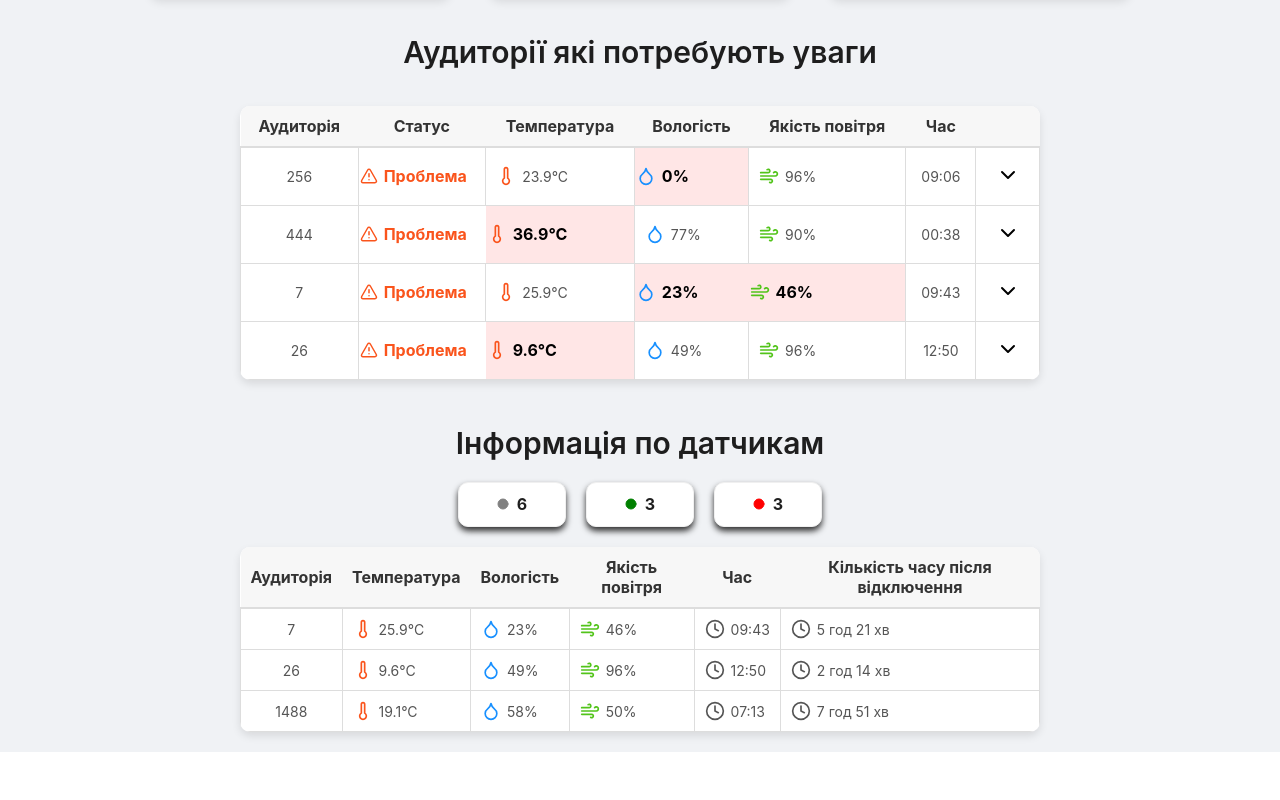
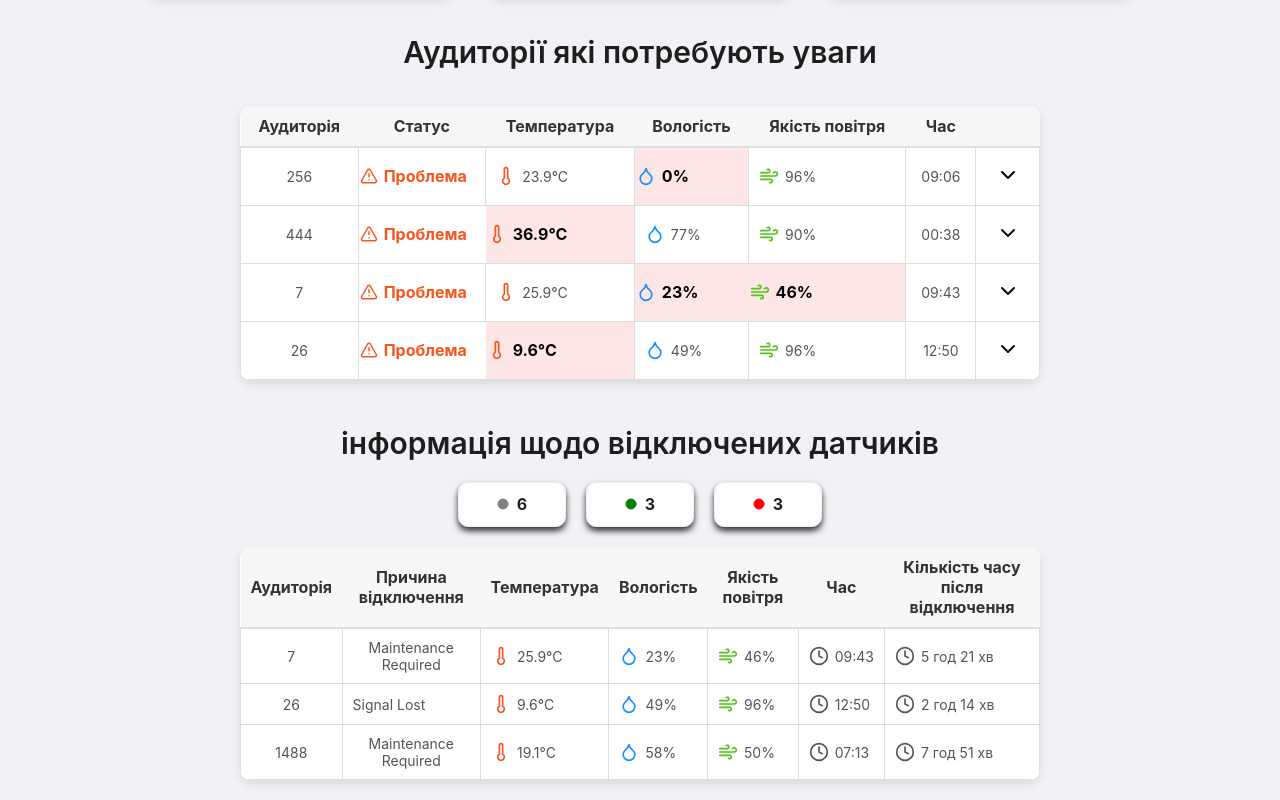
Before and after one commit to MykolaZhigun/degrees_ksu, a React (Create React App) app: page / in a window 1280 px wide. Shown: the part 691-1491 px from the top of the page. Before the commit the page ends 1443 px from the top, so only its background shows below. Built offline with nearby package versions, Linux system fonts and the light colour scheme.

Commit message:
Changed view table with problem sensors

```diff
--- a/src/components/SensorsTable.jsx
+++ b/src/components/SensorsTable.jsx
@@ -12,6 +12,7 @@ const SensorsTable = () => {
                 <thead>
                 <tr>
                     <th className="header">Аудиторія</th>
+                    <th className="header">Причина відключення</th>
                     <th className="header">Температура</th>
                     <th className="header">Вологість</th>
                     <th className="header">Якість повітря</th>
@@ -20,9 +21,14 @@ const SensorsTable = () => {
                 </tr>
                 </thead>
                 <tbody>
-                {nonWorkingSensors.map((sensor, index) => (
-                    <tr key={index} className="row">
+                {nonWorkingSensors.map(sensor => (
+                    <tr key={sensor.id} className="row">
                         <td className="cell">{sensor.name}</td>
+                        <td className="cell">
+                            <div className="icon-text">
+                                <span>{sensor.reason}</span>
+                            </div>
+                        </td>
                         <td className="cell">
                             <div className="icon-text">
                                 <Thermometer size={20} color="#fa541c" />
--- a/src/degrees.jsx
+++ b/src/degrees.jsx
@@ -107,7 +107,7 @@ const AirQualityDashboard = () => {
                                humidity={historicalData[historicalData.length - 1].humidity}
                                airQuality={historicalData[historicalData.length - 1].airQuality}/>
 
-            <Title level={2} style={{textAlign: "center"}}>Інформація по датчикам</Title>
+            <Title level={2} style={{textAlign: "center"}}>інформація щодо відключених датчиків</Title>
             <div style={{display: "flex", justifyContent: "center", gap: "20px", flexWrap: "wrap", marginTop: "20px"}}>
                 <Sensors color="grey" numbers={sensorsCount} />
                 <Sensors color="green" numbers={workingSensorsCount} />
```
